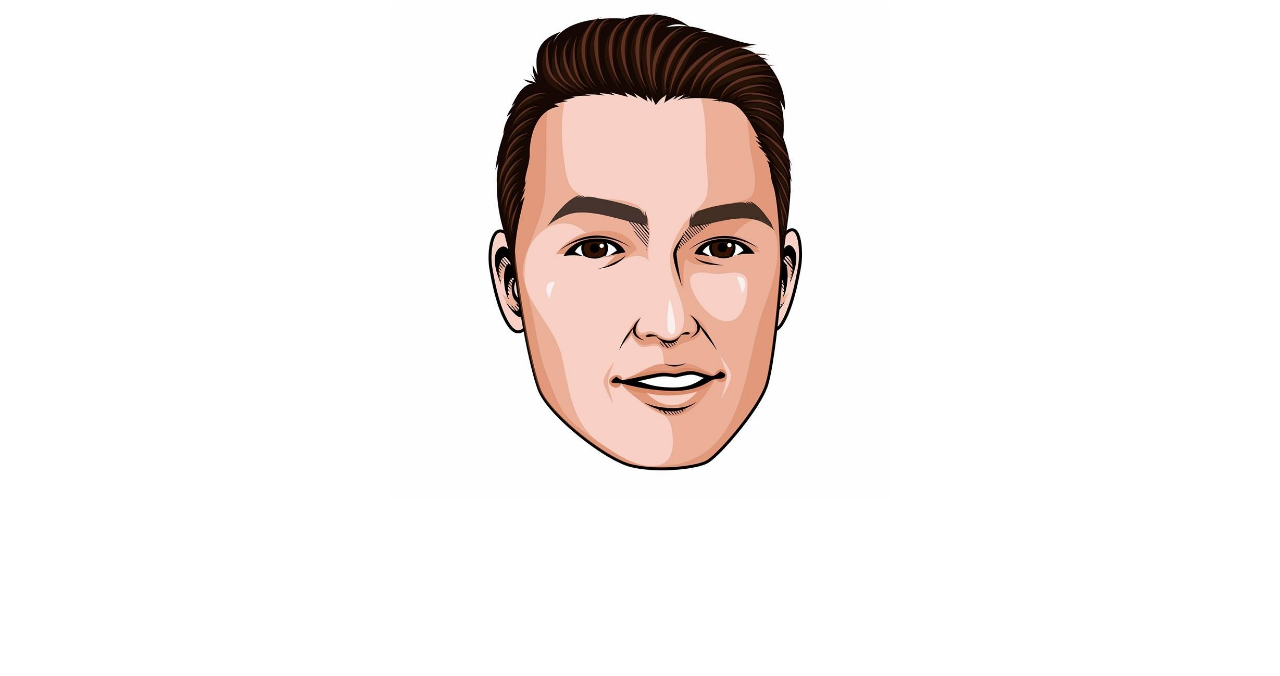
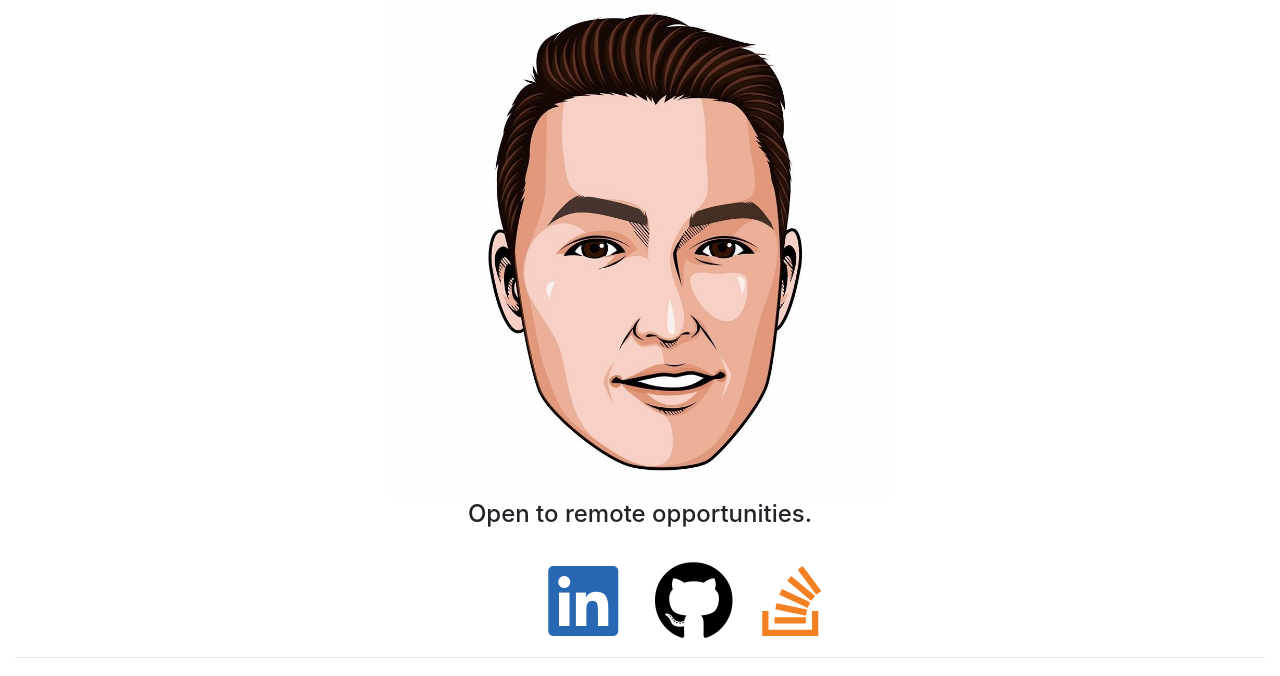
Before and after one commit to wilsonriv/website, an Angular app: page / in a window 1280 px wide. Shown: the top 676 px of the page. Built offline with nearby package versions, Linux system fonts and the light colour scheme.

Commit message:
update icons

```diff
--- a/src/app/app.component.css
+++ b/src/app/app.component.css
@@ -1,3 +1,15 @@
 .avatar {
   height: 500px;
 }
+
+.fa-linkedin {
+  color: #2867B2;
+}
+
+.fa-stack-overflow {
+  color: #f48024;
+}
+
+.fa-github {
+  color: black;
+}
--- a/src/app/app.component.html
+++ b/src/app/app.component.html
@@ -1,3 +1,27 @@
 <div class="container-fluid">
   <img src="../assets/avatar.jpg" class="rounded mx-auto d-block avatar" alt="avatar">
+  <h4 class="text-center">Open to remote opportunities.</h4>
+
+  <br>
+
+  <div class="row">
+    <div class="col-4  offset-3 col-sm-1 offset-sm-5">
+      <a href="https://www.linkedin.com/in/wilson-rivera-49503465/" target="_blank">
+        <i class="fab fa-linkedin fa-5x"></i>
+      </a>
+    </div>
+    <div class="col-4 col-sm-1">
+      <a href="https://github.com/wilsonriv" target="_blank">
+        <i class="fab fa-github fa-5x"></i>
+      </a>
+    </div>
+    <div class="col-1 col-sm-1">
+      <a href="https://stackoverflow.com/users/2089460/wilson" target="_blank">
+        <i class="fab fa-stack-overflow fa-5x"></i>
+      </a>
+    </div>
+  </div>
+
+  <hr>
+
 </div>
--- a/src/index.html
+++ b/src/index.html
@@ -6,6 +6,7 @@
   <base href="/">
   <meta name="viewport" content="width=device-width, initial-scale=1">
   <link rel="icon" type="image/x-icon" href="favicon.ico">
+  <link rel="stylesheet" href="https://pro.fontawesome.com/releases/v5.10.0/css/all.css" integrity="sha384-AYmEC3Yw5cVb3ZcuHtOA93w35dYTsvhLPVnYs9eStHfGJvOvKxVfELGroGkvsg+p" crossorigin="anonymous"/>
 </head>
 <body>
   <app-root></app-root>
```
